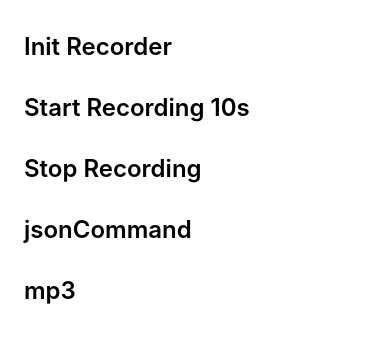
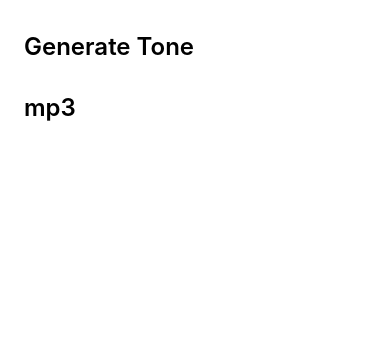
Before and after one commit to cfogelklou/react-native-superpowered-test, a React Native app in the folder superpowered_test/: screen / in a window 390 px wide. Shown: the top 342 px of the page. Built offline with nearby package versions, Linux system fonts and the light colour scheme; what react-native would draw is missing.

Commit message:
mp3 playback from a directory on sdcard is working.

```diff
--- a/superpowered_test/App.tsx
+++ b/superpowered_test/App.tsx
@@ -1,3 +1,4 @@
+/* eslint-disable prettier/prettier */
 /**
  * Sample React Native App
  * https://github.com/facebook/react-native
@@ -16,18 +17,51 @@ import {
   View,
   Text,
   StatusBar,
-  TouchableOpacity
+  TouchableOpacity,
+  Platform,
 } from 'react-native';
 
-import {
-  Colors,
-} from 'react-native/Libraries/NewAppScreen';
+import {Colors} from 'react-native/Libraries/NewAppScreen';
 
 import * as Superpowered from 'react-native-superpowered';
+import * as RNFS from 'react-native-fs';
 
 const track = require('./resources/track.mp3');
 
 declare var global: {HermesInternal: null | {}};
+
+/*
+console.log(RNFS.MainBundlePath);
+console.log(RNFS.DocumentDirectoryPath);
+
+let bundle:any=(Platform.OS === 'ios')?RNFS.MainBundlePath:RNFS.DocumentDirectoryPath;
+let bundlePath:string = bundle.toString();
+
+RNFS.readDir(bundle) // On Android, use "RNFS.DocumentDirectoryPath" (MainBundlePath is not defined)
+  .then((result) => {
+    console.log('GOT RESULT', result);
+
+    // stat the first file
+    return Promise.all([RNFS.stat(result[0].path), result[0].path]);
+  })
+  .then((statResult) => {
+    if (statResult[0].isFile()) {
+      // if we have a file, read it
+      console.log(statResult[1].toString());
+      return RNFS.readFile(statResult[1], 'utf8');
+      //return statResult[1].toString();
+    }
+
+    return 'no file';
+  })
+  .then((contents) => {
+    // log the file contents
+    //console.log(contents);
+  })
+  .catch((err) => {
+    console.log(err.message, err.code);
+  });
+  */
 
 const App = () => {
   return (
@@ -43,35 +77,18 @@ const App = () => {
             </View>
           )}
           <View style={styles.body}>
-            <TouchableOpacity style={styles.sectionContainer}
-              onPress={()=>{
-                let a = Superpowered.Recorder.inst();
-              }}
-              >
-              <Text style={styles.sectionTitle}>Init Recorder</Text>
+            <TouchableOpacity
+              style={styles.sectionContainer}
+              onPress={() => {
+                Superpowered.Api.GenerateTone(1000, 0.5);
+              }}>
+              <Text style={styles.sectionTitle}>Generate Tone</Text>
             </TouchableOpacity>
-            <TouchableOpacity style={styles.sectionContainer}
-              onPress={()=>{
-                Superpowered.Recorder.inst().start(48000, 10, 2, false);
-              }} >
-              <Text style={styles.sectionTitle}>Start Recording 10s</Text>
-            </TouchableOpacity>
-            <TouchableOpacity style={styles.sectionContainer}
-              onPress={()=>{
-                Superpowered.Recorder.inst().stop();
-              }} >
-              <Text style={styles.sectionTitle}>Stop Recording</Text>
-            </TouchableOpacity>
-            <TouchableOpacity style={styles.sectionContainer}
-              onPress={()=>{
-                Superpowered.Api.GenerateTone(1000, 0.5);
-              }} >
-              <Text style={styles.sectionTitle}>jsonCommand</Text>
-            </TouchableOpacity>
-            <TouchableOpacity style={styles.sectionContainer}
-              onPress={()=>{
-                Superpowered.Api.StartPlayback(track);
-              }} >
+            <TouchableOpacity
+              style={styles.sectionContainer}
+              onPress={() => {
+                Superpowered.Api.StartPlayback('/sdcard/Download/shambhala2017.mp3');
+              }}>
               <Text style={styles.sectionTitle}>mp3</Text>
             </TouchableOpacity>
           </View>
```
Also changed, not shown: superpowered_test/.prettierrc.js, 1 other file (tests, documents, lock files or other folders).
